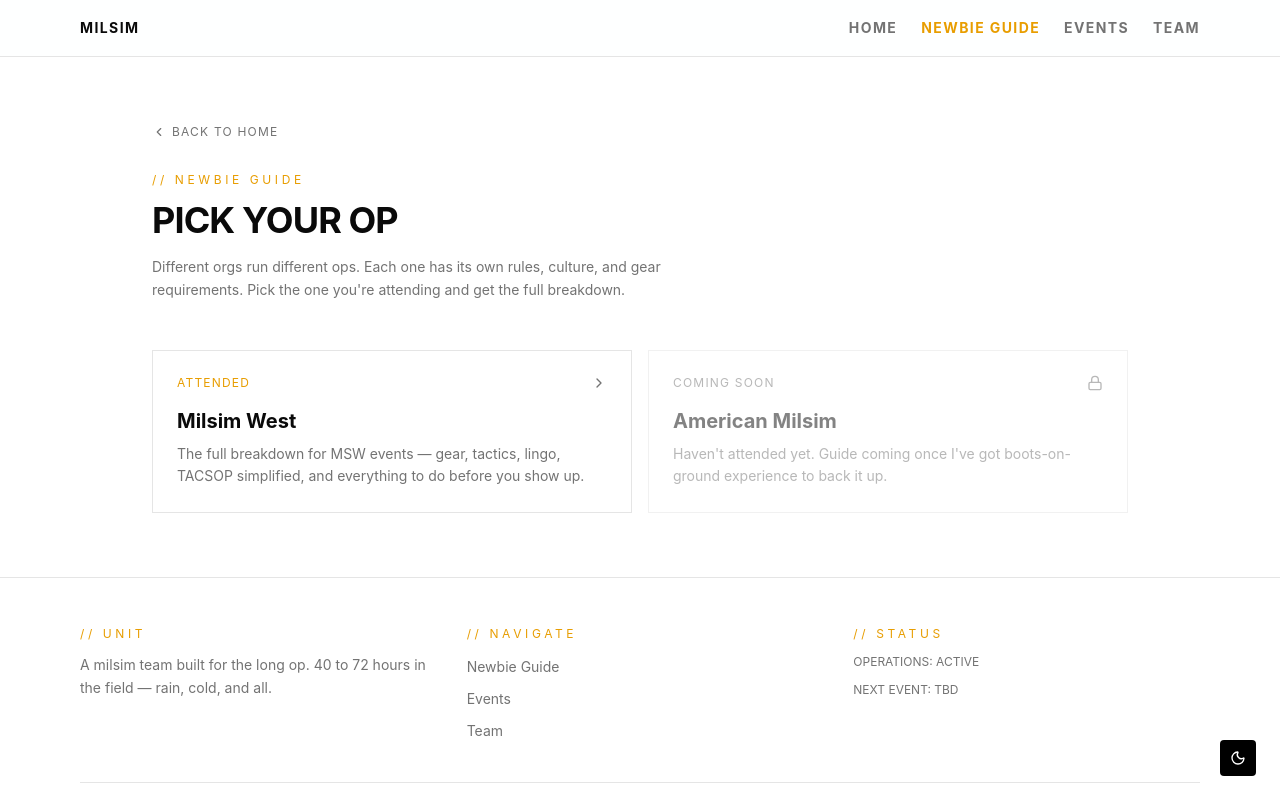
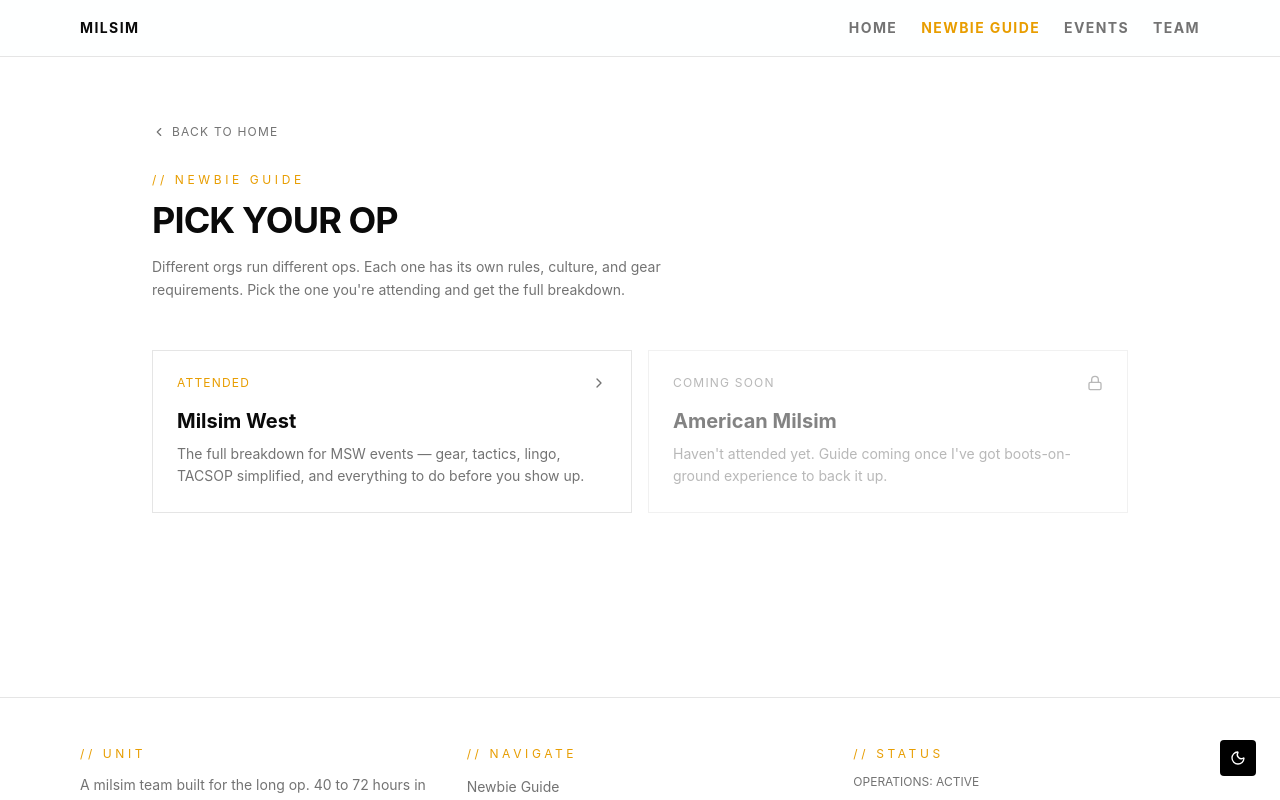
Before and after one commit to DavidAVargas/milsim_ready, a Next.js app: page /newbie in a window 1280 px wide. Shown: the top 800 px of the page. Built offline with nearby package versions, Linux system fonts and the light colour scheme.

Commit message:
fix: increase page bottom padding and min-height so footer always requires scroll

```diff
--- a/components/layout/page-container.tsx
+++ b/components/layout/page-container.tsx
@@ -7,7 +7,7 @@
 
 export default function PageContainer({ children, className }: PageContainerProps) {
   return (
-    <div className={cn("mx-auto w-full max-w-5xl flex-1 px-4 py-16 sm:px-6", className)}>
+    <div className={cn("mx-auto w-full max-w-5xl flex-1 px-4 pt-16 pb-32 sm:px-6 min-h-[80vh]", className)}>
       {children}
     </div>
   );
```
